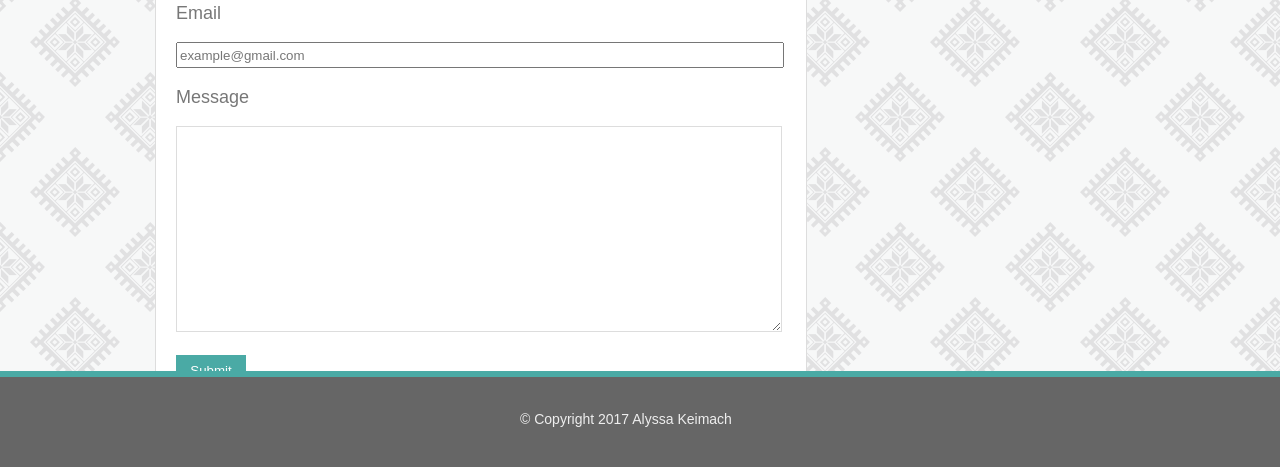
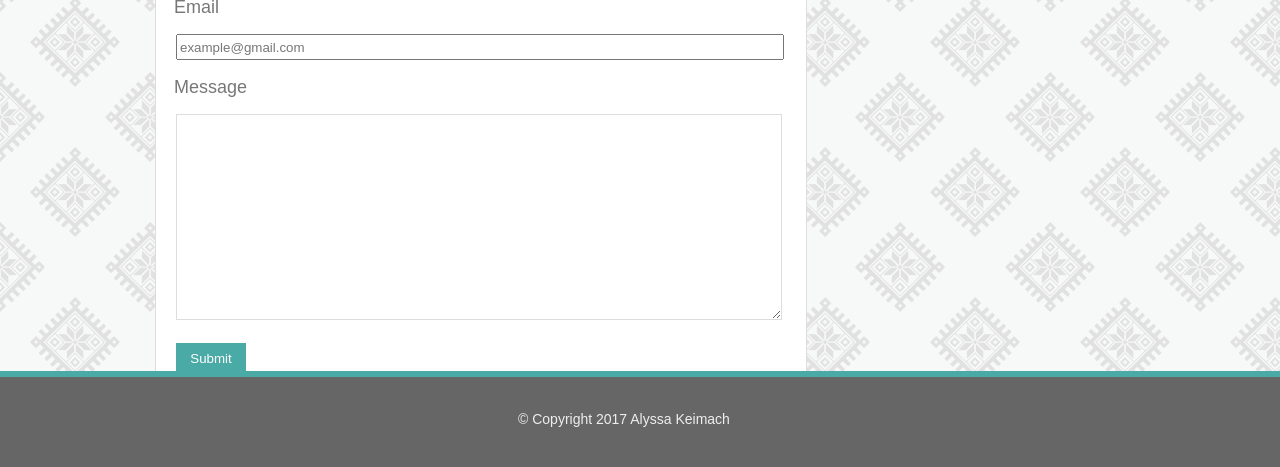
Before and after one commit to akeimach/Basic-Portfolio, a plain HTML site: page contact.html in a window 1280 px wide. Shown: the part 333-800 px from the top of the page. Drawn offline with Linux system fonts and the light colour scheme.

Commit message:
formatting updates

```diff
--- a/assets/css/style.css
+++ b/assets/css/style.css
@@ -42,7 +42,7 @@ section {
 p, a {
     font-family: 'Arial','Helvetica Neue',Helvetica,sans-serif;
     font-size: 18px;
-    padding: 20px;
+    padding: 18px;
     color: #777777; /* medium grey */
     text-decoration: none;
 }
@@ -113,6 +113,11 @@ h1:hover, h2:hover {
     border: 0px;
 }
 
+.navigation-bar a:hover {
+    color: #4aaaa5;
+    transition: 0.4s;
+}
+
 .footer-text {
     font-size: 14px;
     padding-top: 35px;
@@ -161,6 +166,11 @@ h1:hover, h2:hover {
     float: left;
 }
 
+.image-container img:hover {
+    opacity: 0.8;
+    transition: 0.4s;
+}
+
 .image-container img {
     height: 200px;
     width: 240px;
--- a/contact.html
+++ b/contact.html
@@ -37,18 +37,18 @@
 
         <div class="line"></div>
 
-        <form>
+        <form action="https://formspree.io/alyssakeimach@gmail.com" method="POST">
             <p>Name</p>
             <input class="contact-box" type="text" name="name-input" value="John Smith">
 
             <p>Email</p>
-            <input class="contact-box" type="text" name="email-input" value="example@gmail.com">
+            <input class="contact-box" type="text" name="_replyto" value="example@gmail.com">
 
             <p>Message</p>
-            <textarea class="contact-box message-box" type="text" name="message-input"></textarea>
+            <textarea class="contact-box message-box" name="message-input"></textarea>
 
             <br>
-            <input class="contact-box submit-box" type="submit" name="Submit">
+            <input class="contact-box submit-box" type="submit" value="Submit">
 
         </form>
 
```
